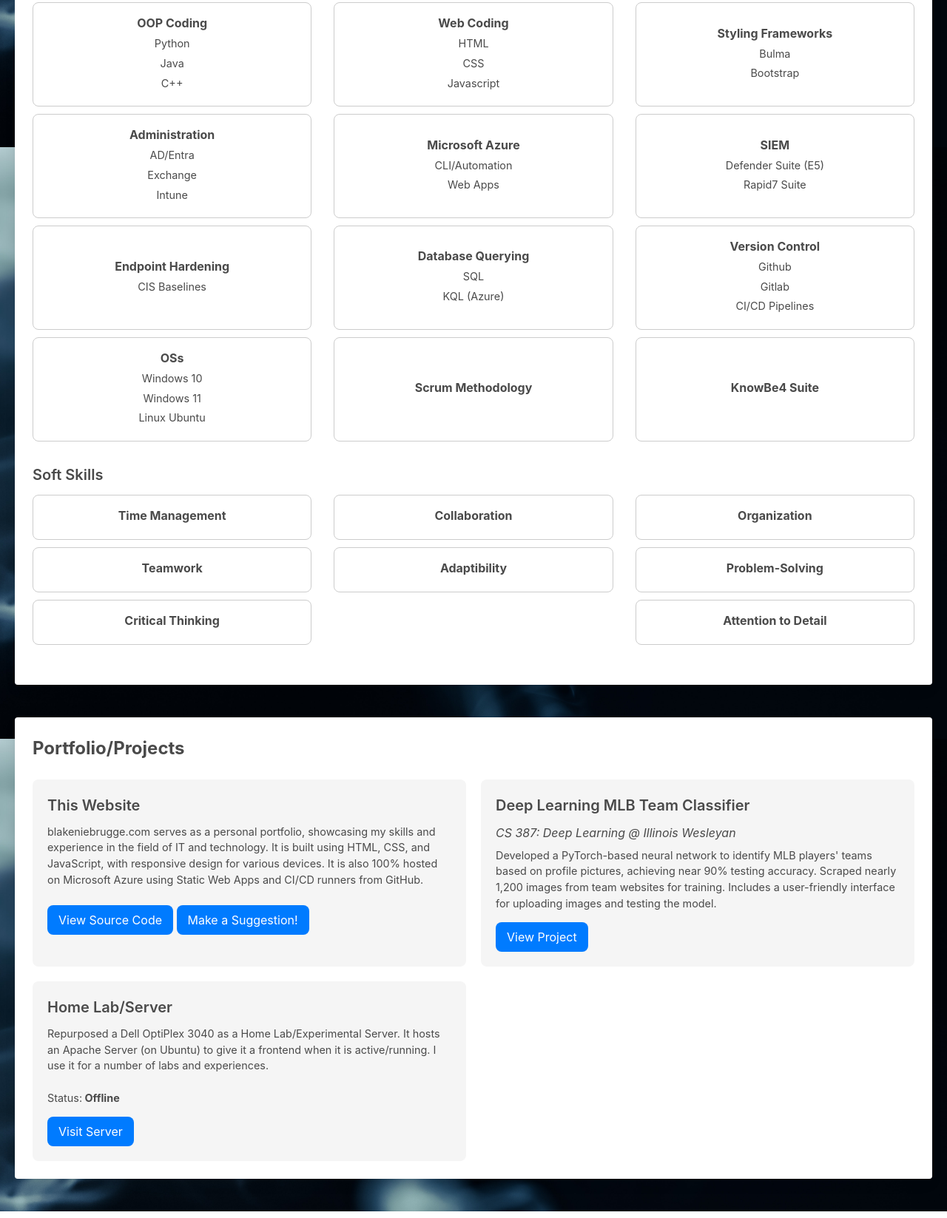
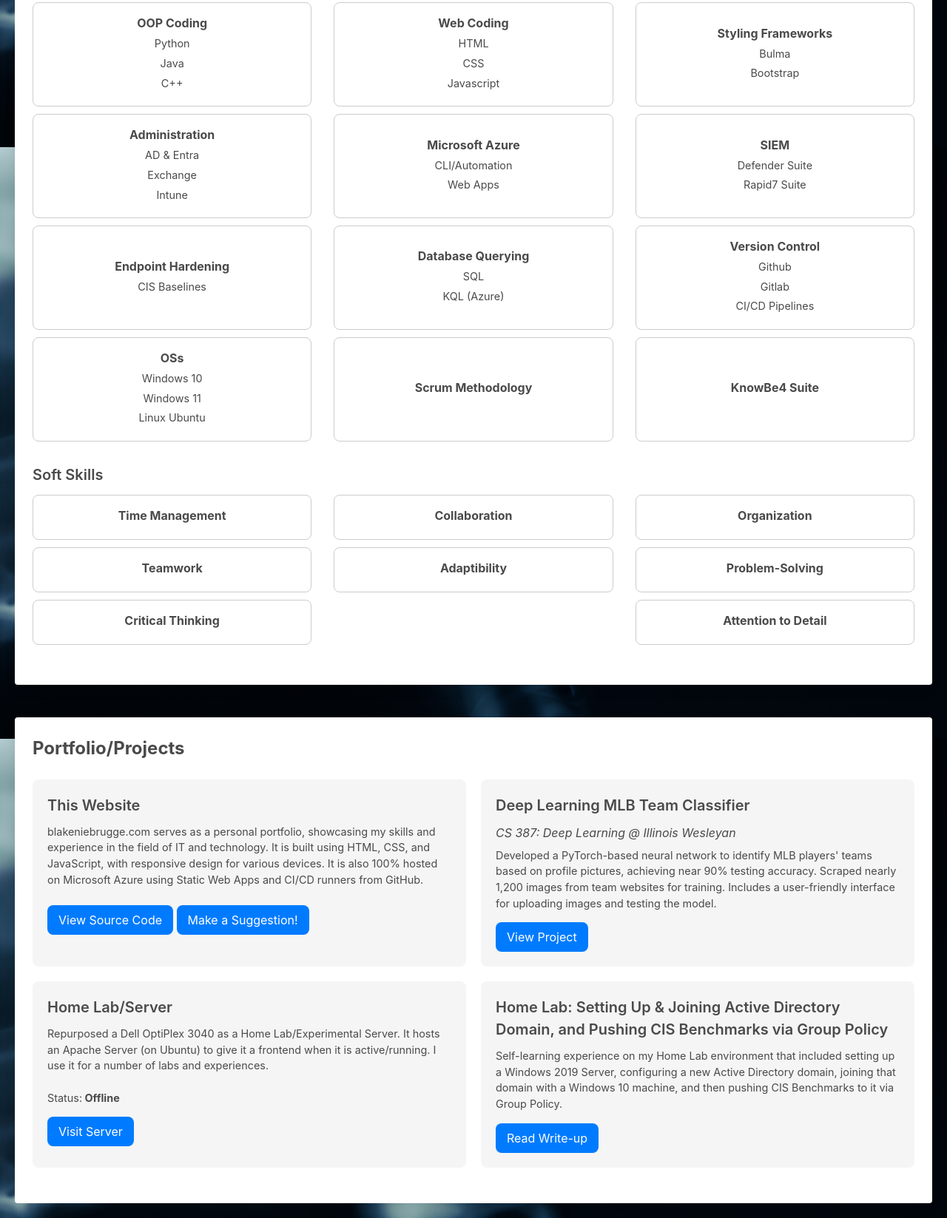
Before and after one commit to blakeniebrugge/blakeniebruggecom2023, a plain HTML site: page resume/index.html in a window 1280 px wide. Shown: the part 2201-3848 px from the top of the page at 74% size. Drawn offline with nearby package versions, Linux system fonts and the light colour scheme.

Commit message:
new project, minor tweaks

```diff
--- a/resume/index.html
+++ b/resume/index.html
@@ -64,7 +64,7 @@
                     <div class="full-content">
                         <p>
                             Hi, I'm Blake, currently working as an Information Security Analyst for Midland States Bank <i>(NASDAQ: MSBI)</i>.
-                            I am a recent graduate of Illinois Wesleyan University, where I played baseball and earned a Bachelor's of Science
+                            I am a graduate of Illinois Wesleyan University, where I played baseball and earned a Bachelor's of Science
                             in Computer Science. I have also had other experiences in cloud platforms and infrastructure, and am certified in Microsoft Azure.
                         </p>
                         <br>
@@ -199,7 +199,7 @@
                         </div>
                     </div>
                     <!-- CompTIA Network+ -->
-                    <div class="certification-card planned">
+                    <div class="certification-card in-progress">
                         <img src="assets/NetworkPlus.png" alt="CompTIA Network Plus">
                         <div class="certification-details">
                             <p class="certification-title">Network+</p>
@@ -246,7 +246,7 @@
                         </div>
                         <div class="skill-card">
                             <p class="skill-title">Administration</p>
-                            <p class="skill-description">AD/Entra</p>
+                            <p class="skill-description">AD & Entra</p>
                             <p class="skill-description">Exchange</p>
                             <p class="skill-description">Intune</p>
                         </div>
@@ -257,7 +257,7 @@
                         </div>
                         <div class="skill-card">
                             <p class="skill-title">SIEM</p>
-                            <p class="skill-description">Defender Suite (E5)</p>
+                            <p class="skill-description">Defender Suite</p>
                             <p class="skill-description">Rapid7 Suite</p>
                         </div>
                         <div class="skill-card">
@@ -363,6 +363,14 @@
                         </p>
                         <a href="" class="project-link">Visit Server</a>
                     </div>
+                    <!-- Home Lab:Setting up & Joining AD, and Pushing CIS Baselines via GP -->
+                    <div class="project-card">
+                        <h5 class="is-size-5 has-text-weight-semibold">Home Lab: Setting Up & Joining Active Directory Domain, and Pushing CIS Benchmarks via Group Policy</h5>
+                        <p class="project-description mt-2">
+                            Self-learning experience on my Home Lab environment that included setting up a Windows 2019 Server, configuring a new Active Directory domain,
+                            joining that domain with a Windows 10 machine, and then pushing CIS Benchmarks to it via Group Policy.
+                        </p>
+                        <a href="assets/HomeLabProject1.pdf" class="project-link">Read Write-up</a>
                     <!-- Add more project cards here as needed -->
                 </div>
             </div>
```
Also changed, not shown: 1 other file.
